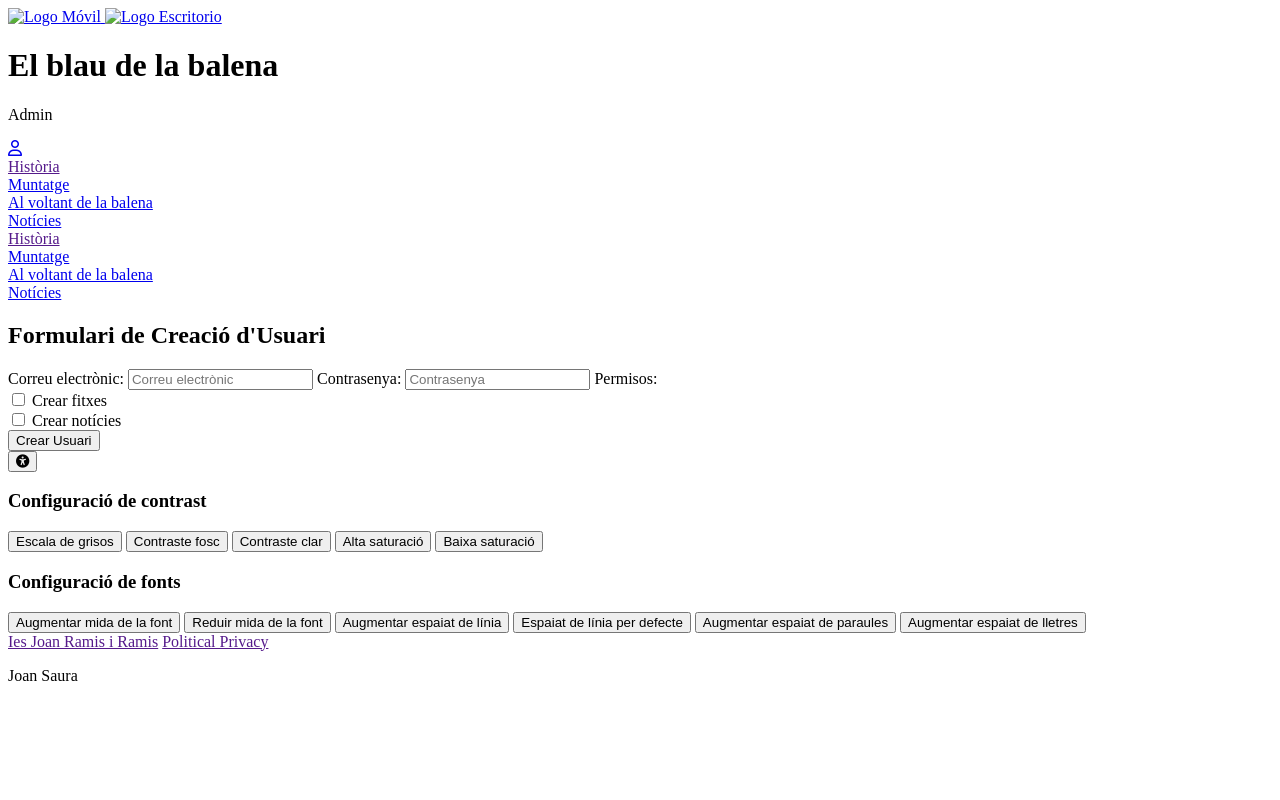
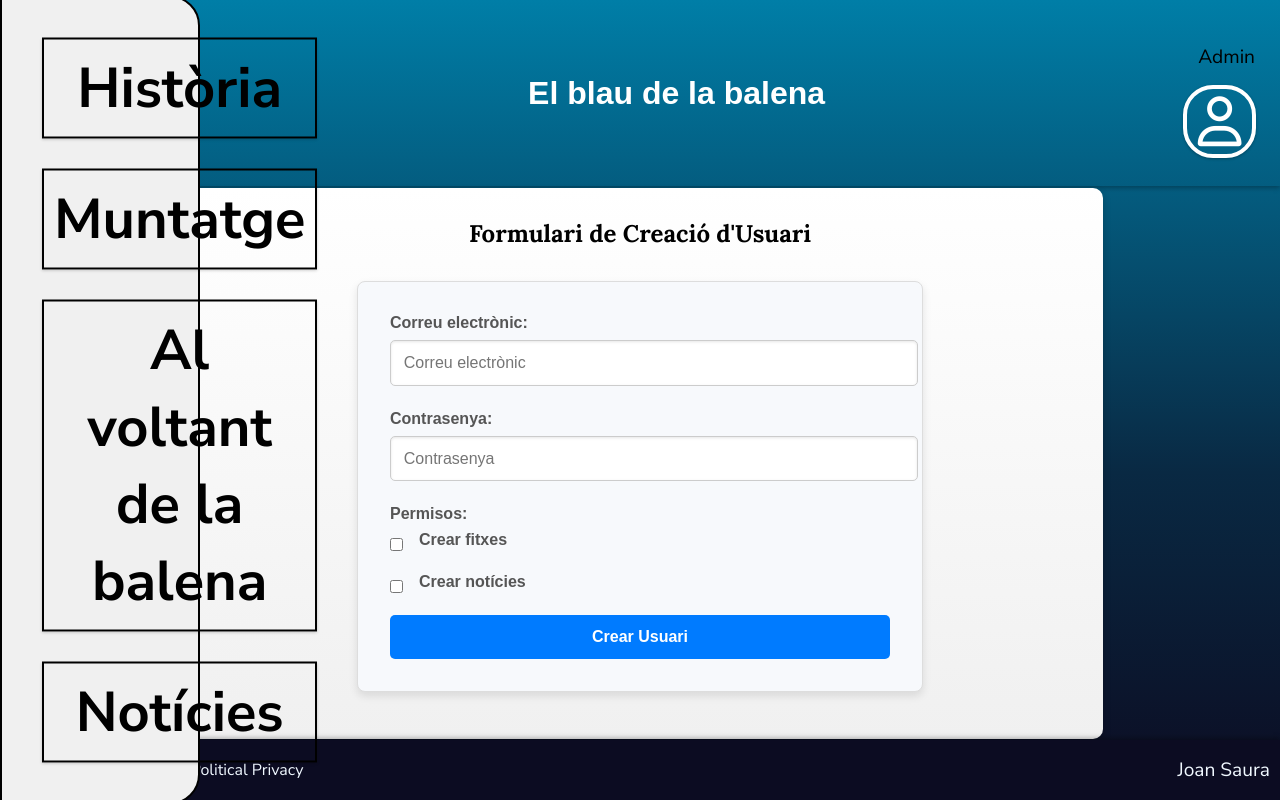
Before and after one commit to JoanSaura/diw-balena-project, a website: page Last-Version/html/admin/create_users.html in a window 1280 px wide. Drawn offline with nearby package versions, Linux system fonts and the light colour scheme; files that its build step writes are made by us from their sources; the site is published under a folder, as on GitHub Pages, so addresses that start at the root find nothing; a web font is replaced by a local one.

Commit message:
admin page update

```diff
--- a/Last-Version/html/admin/create_users.html
+++ b/Last-Version/html/admin/create_users.html
@@ -3,12 +3,12 @@
   <head>
     <meta charset="UTF-8" />
     <meta name="viewport" content="width=device-width, initial-scale=1.0" />
-    <script src="/script/script.js"></script>
-    <link rel="stylesheet" href="/css/olds/transitions.css" />
-    <link rel="stylesheet" href="/css/olds/shadows.css" />
-    <link rel="stylesheet" href="/css/olds/gradients.css" />
-    <link rel="stylesheet" href="/css/sass/common.css" />
-    <link rel="stylesheet" href="/css/sass/admin.css">
+    <script src="../../script/script.js"></script>
+    <link rel="stylesheet" href="../../css/olds/transitions.css" />
+    <link rel="stylesheet" href="../../css/olds/shadows.css" />
+    <link rel="stylesheet" href="../../css/olds/gradients.css" />
+    <link rel="stylesheet" href="../../css/sass/common.css" />
+    <link rel="stylesheet" href="../../css/sass/admin.css" />
     <title>El blau de la balena</title>
     <script
       src="https://code.jquery.com/jquery-3.7.1.js"
@@ -16,26 +16,25 @@
       crossorigin="anonymous"
     ></script>
     <script src="https://cdnjs.cloudflare.com/ajax/libs/crypto-js/4.1.1/crypto-js.min.js"></script>
-
     <script
       src="https://kit.fontawesome.com/7f53f0147c.js"
       crossorigin="anonymous"
     ></script>
-    <script src="./script/jquery/generate_create_user.js"></script>
+    <script src="../../script/jquery/generate_create_user.js"></script>
   </head>
 
   <body>
     <header id="header">
-      <a href="index.html">
+      <a href="../../index.html">
         <img
-          src="/img/Extendend Logo inverted.png"
+          src="../../img/Extendend Logo inverted.png"
           alt="Logo Móvil"
           class="logo-img-mob"
         />
       </a>
-      <a href="index.html">
+      <a href="../../index.html">
         <img
-          src="/img/logo_aula_museu inverted.png"
+          src="../../img/logo_aula_museu inverted.png"
           alt="Logo Escritorio"
           class="logo-img-desk"
         />
@@ -43,7 +42,7 @@
       <h1>El blau de la balena</h1>
       <div class="login-apart">
         <p class="username">Admin</p>
-        <a href="/html/login.html" id="user-link" >
+        <a href="../../html/login.html" id="user-link">
           <div id="user-cont" class="d">
             <i class="fa-regular fa-user"></i>
           </div>
@@ -55,13 +54,13 @@
       <a href="">
         <div class="mobile_button">Història</div>
       </a>
-      <a href="/html/assembly.html">
+      <a href="../../html/assembly.html">
         <div class="mobile_button">Muntatge</div>
       </a>
-      <a href="/html/avdlb.html">
+      <a href="../../html/avdlb.html">
         <div class="mobile_button">Al voltant de la balena</div>
       </a>
-      <a href="/html/news.html">
+      <a href="../../html/news.html">
         <div class="mobile_button">Notícies</div>
       </a>
     </nav>
@@ -69,16 +68,14 @@
     <main id="center-container">
       <aside id="lateral">
         <div class="link"><a href="">Història</a></div>
-        <div class="link"><a href="/html/assembly.html">Muntatge </a></div>
+        <div class="link"><a href="../../html/assembly.html">Muntatge</a></div>
         <div class="link">
-          <a href="/html/avdlb.html">Al voltant de la balena</a>
+          <a href="../../html/avdlb.html">Al voltant de la balena</a>
         </div>
-        <div class="link"><a href="/html/news.html">Notícies</a></div>
+        <div class="link"><a href="../../html/news.html">Notícies</a></div>
       </aside>
 
-      <main id="main-content">
-
-      </main>
+      <main id="main-content"></main>
 
       <section id="accessibility-menu">
         <button id="toggle-accessibility" aria-label="Ajustes de accesibilidad">
@@ -86,85 +83,6 @@
         </button>
         <nav id="acs-buttons-dis">
           <h3>Configuració de contrast</h3>
-          <button
-            class="acs-setting"
-            data-setting="grayscale"
-            aria-label="Escala de grises"
-          >
-            Escala de grisos
-          </button>
-          <button
-            class="acs-setting"
-            data-setting="dark-contrast"
-            aria-label="Contraste oscuro"
-          >
-            Contraste fosc
-          </button>
-          <button
-            class="acs-setting"
-            data-setting="light-contrast"
-            aria-label="Contraste claro"
-          >
-            Contraste clar
-          </button>
-          <button
-            class="acs-setting"
-            data-setting="high-saturation"
-            aria-label="Alta saturación"
-          >
-            Alta saturació
-          </button>
-          <button
-            class="acs-setting"
-            data-setting="low-saturation"
-            aria-label="Baja saturación"
-          >
-            Baixa saturació
-          </button>
-
-          <h3>Configuració de fonts</h3>
-          <button
-            class="acs-setting"
-            data-setting="increase-font"
-            aria-label="Aumentar tamaño de fuente"
-          >
-            Augmentar mida de la font
-          </button>
-          <button
-            class="acs-setting"
-            data-setting="decrease-font"
-            aria-label="Reducir tamaño de fuente"
-          >
-            Reduir mida de la font
-          </button>
-          <button
-            class="acs-setting"
-            data-setting="increase-line-spacing"
-            aria-label="Aumentar espaciado de línea"
-          >
-            Augmentar espaiat de línia
-          </button>
-          <button
-            class="acs-setting"
-            data-setting="default-line-spacing"
-            aria-label="Espaciado de línea por defecto"
-          >
-            Espaiat de línia per defecte
-          </button>
-          <button
-            class="acs-setting"
-            data-setting="increase-word-spacing"
-            aria-label="Aumentar espaciado de palabras"
-          >
-            Augmentar espaiat de paraules
-          </button>
-          <button
-            class="acs-setting"
-            data-setting="increase-letter-spacing"
-            aria-label="Aumentar espaciado de letras"
-          >
-            Augmentar espaiat de lletres
-          </button>
         </nav>
       </section>
     </main>
@@ -176,6 +94,5 @@
       </div>
       <p class="author">Joan Saura</p>
     </footer>
-
   </body>
 </html>
```
Also changed, not shown: Last-Version/html/admin/edit_users.html (+19 -23 lines).
